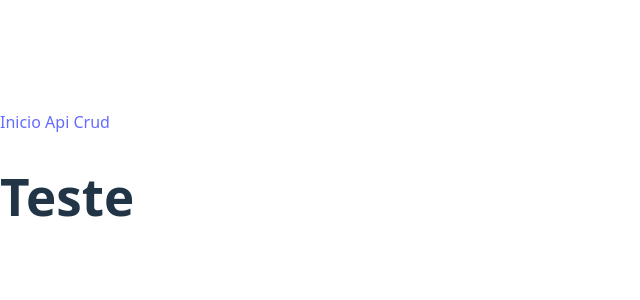
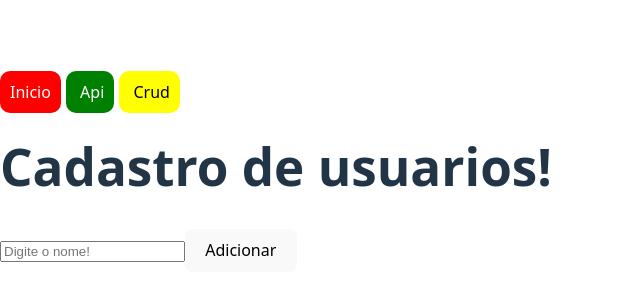
Before and after one commit to lucasriandev/Projects-React, a React (Vite) app in the folder meu-primeiro-projeto-react/: page /Crud in a window 1280 px wide. Shown: the part 216-516 px from the top of the page, without its empty margins (0-640 px from the left). Built offline with nearby package versions, Linux system fonts and the light colour scheme.

Commit message:
Rotas dinamicas organizadas e crud refeito

```diff
--- a/meu-primeiro-projeto-react/src/App.jsx
+++ b/meu-primeiro-projeto-react/src/App.jsx
@@ -8,9 +8,42 @@ function App() {
   return (
     <BrowserRouter>
       <nav>
-        <Link to="/">Inicio</Link>
-        <Link to="/Api"> Api</Link>
-        <Link to="/Crud"> Crud</Link>
+        <Link
+          to="/"
+          style={{
+            background: "red",
+            color: "white",
+            padding: "10px",
+            borderRadius: "10px",
+          }}
+        >
+          Inicio
+        </Link>
+        <Link
+          to="/Api"
+          style={{
+            background: "green",
+            color: "white",
+            padding: "10px",
+            borderRadius: "10px",
+            margin: "5px",
+          }}
+        >
+          {" "}
+          Api
+        </Link>
+        <Link
+          to="/Crud"
+          style={{
+            background: "yellow",
+            color: "black",
+            padding: "10px",
+            borderRadius: "10px",
+          }}
+        >
+          {" "}
+          Crud
+        </Link>
       </nav>
 
       <Routes>
--- a/meu-primeiro-projeto-react/src/Crud.jsx
+++ b/meu-primeiro-projeto-react/src/Crud.jsx
@@ -1,7 +1,54 @@
 import { useState, useEffect, Link } from "react";
 
 function Crud() {
-  return <h1>Teste</h1>;
+  const [usuarios, setUsuarios] = useState(() => {
+    return JSON.parse(localStorage.getItem("User")) || [];
+  });
+
+  const [novoUsuario, setNovoUsuario] = useState("");
+
+  useEffect(() => {
+    localStorage.setItem("User", JSON.stringify(usuarios));
+  }, [usuarios]);
+
+  function add() {
+    if (novoUsuario !== "") {
+      setUsuarios([...usuarios, novoUsuario]);
+      setNovoUsuario("");
+    }
+  }
+
+  function remover(indexRemover) {
+    const novaLista = usuarios.filter((i, index) => index !== indexRemover);
+    setUsuarios(novaLista);
+    if (novaLista.length === 0) {
+      localStorage.removeItem("User");
+    }
+  }
+
+  return (
+    <div>
+      <h1>Cadastro de usuarios!</h1>
+      <input
+        type="text"
+        value={novoUsuario}
+        placeholder="Digite o nome!"
+        onChange={(e) => setNovoUsuario(e.target.value)}
+      />
+
+      <button onClick={add}>Adicionar</button>
+
+      <ul>
+        {usuarios.map((item, index) => {
+          return (
+            <li key={index}>
+              {item}
+              <button onClick={() => remover(index)}>🗑️</button>
+            </li>
+          );
+        })}
+      </ul>
+    </div>
+  );
 }
-
 export default Crud;
--- a/meu-primeiro-projeto-react/src/RotaDinamica.jsx
+++ b/meu-primeiro-projeto-react/src/RotaDinamica.jsx
@@ -9,6 +9,7 @@ function Dinamica() {
     fetch(`https://api.tvmaze.com/shows/${id}`)
       .then((resposta) => resposta.json())
       .then((dados) => {
+        console.log(dados);
         setDados(dados);
       })
       .catch((erro) => {
```
